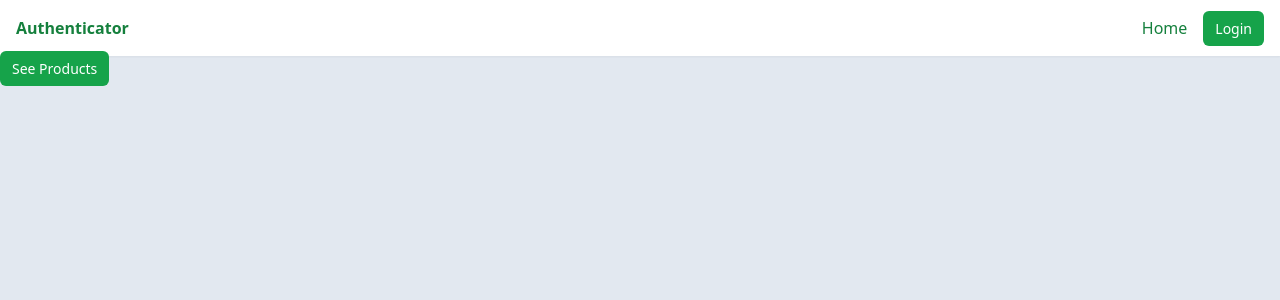
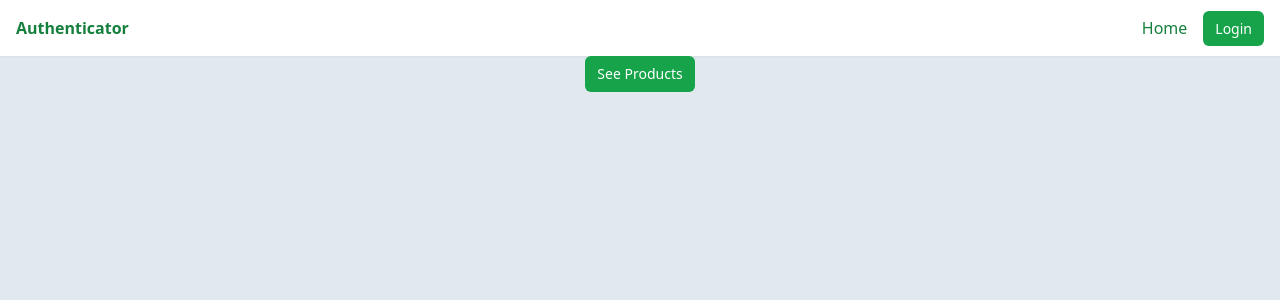
Before and after one commit to sametbirol/auth-nuxt3, a Nuxt app: page / in a window 1280 px wide. Shown: the top 300 px of the page. Built offline with nearby package versions, Linux system fonts and the light colour scheme; no server answers.

Commit message:
flex center

```diff
--- a/layouts/default.vue
+++ b/layouts/default.vue
@@ -19,7 +19,7 @@
                 </ul>
             </nav>
         </header>
-        <div>
+        <div class="flex justify-center">
             <slot></slot>
         </div>
     </div>
```
